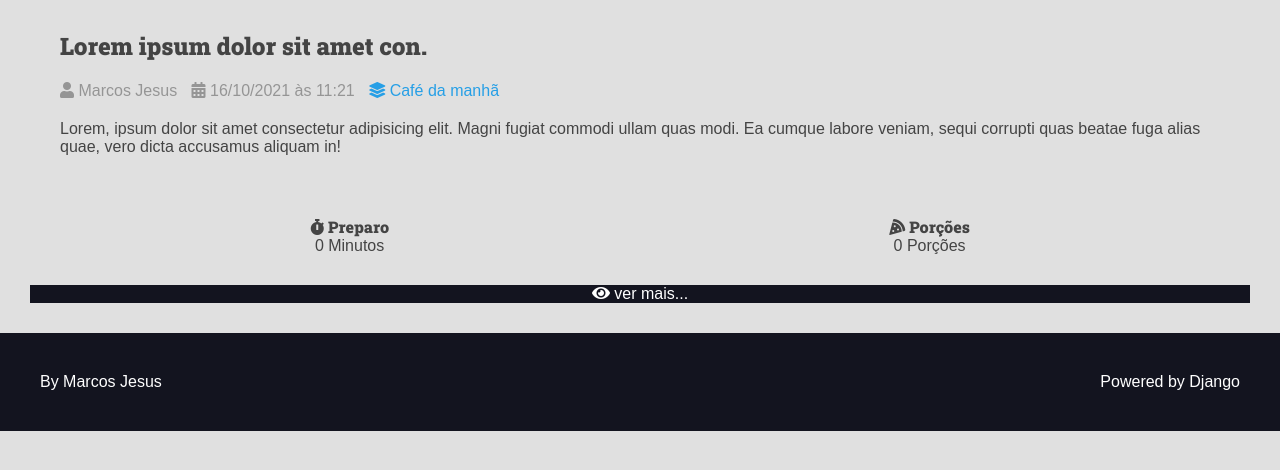
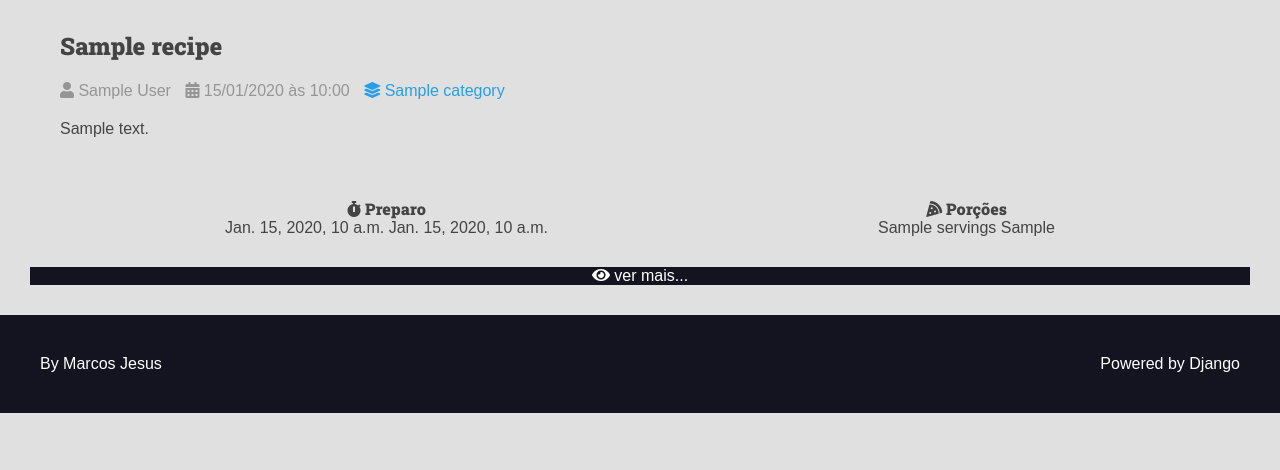
Before and after one commit to MarcosJesus271/Seu_jeitao, a Django app: template recipes_app/templates/recipes_app/pages/recipe-view.html in a window 1280 px wide. Shown: the part 230-700 px from the top of the page. Run offline with Django 4.2, Linux system fonts and the light colour scheme; the template is opened without the code that fills it: most values are stand-ins (such as "Sample title", 1, 10 or a date in 2020); parts of the project's set-up code (start-up, migrations or seed data) failed here and were passed over; some libraries are stand-ins or nearby versions.

Commit message:
Add fake users in cards for home.htm

```diff
--- a/recipes_app/templates/recipes_app/partials/recipe.html
+++ b/recipes_app/templates/recipes_app/partials/recipe.html
@@ -2,40 +2,40 @@
     <div class="recipe-cover">
         <img src="https://via.placeholder.com/1280x720.png/09f/fff" alt="Temporario">
         <div class="recipe-title-container">
-            <h2 class="recipe-title">Lorem ipsum dolor sit amet con.</h2>
+            <h2 class="recipe-title">{{ recipe.title }}</h2>
         </div>
     <div class="recipe-author">
         <span class="recipe-author-item">
             <i class="fas fa-user"></i>
-                Marcos Jesus
+                {{ recipe.author.first_name}} {{ recipe.author.last_name}}
         </span>
         <span class="recipe-author-item">
             <i class="fas fa-calendar-alt"></i>
-                16/10/2021 às 11:21
+                {{ recipe.created_at|date:"d/m/Y" }} às {{ recipe.created_at|date:" H:i" }}
         </span>
         <span class="recipe-author-item">
             <a href="/recipes/category/cafe-da-manha/">
                 <i class="fas fa-layer-group"></i>
-                <span>Café da manhã</span>
+                <span>{{recipe.category.name}}</span>
             </a>
         </span>
     </div>
     <div class="recipe-content">
-        <p>Lorem, ipsum dolor sit amet consectetur adipisicing elit. Magni fugiat commodi ullam quas modi.
-            Ea cumque labore veniam, sequi corrupti quas beatae fuga alias quae, vero dicta accusamus
-            aliquam in!</p>
+        <p>{{ recipe.description }}</p>
     </div>
     <div class="recipe-meta-container">
         <div class="recipe-meta recipe-preparation">
             <h3 class="recipe-meta-title"><i class="fas fa-stopwatch"></i> Preparo</h3>
             <div class="recipe-meta-text">
-                0 Minutos
+                {{ recipe.preparation_time }} {{ recipe.preparation_time_unit }}
+
             </div>
         </div>
         <div class="recipe-meta recipe-servings">
             <h3 class="recipe-meta-title"><i class="fas fa-pizza-slice"></i> Porções</h3>
             <div class="recipe-meta-text">
-                0 Porções
+                {{ recipe.servings }} {{ recipe.servings_unit }}
+
             </div>
         </div>
     </div>
```
Also changed, not shown: recipes_app/templates/recipes_app/pages/home.html (+4 -10 lines), recipes_app/views.py (+6 -3 lines), utils/recipes/factory.py (added, +39 -0 lines).
